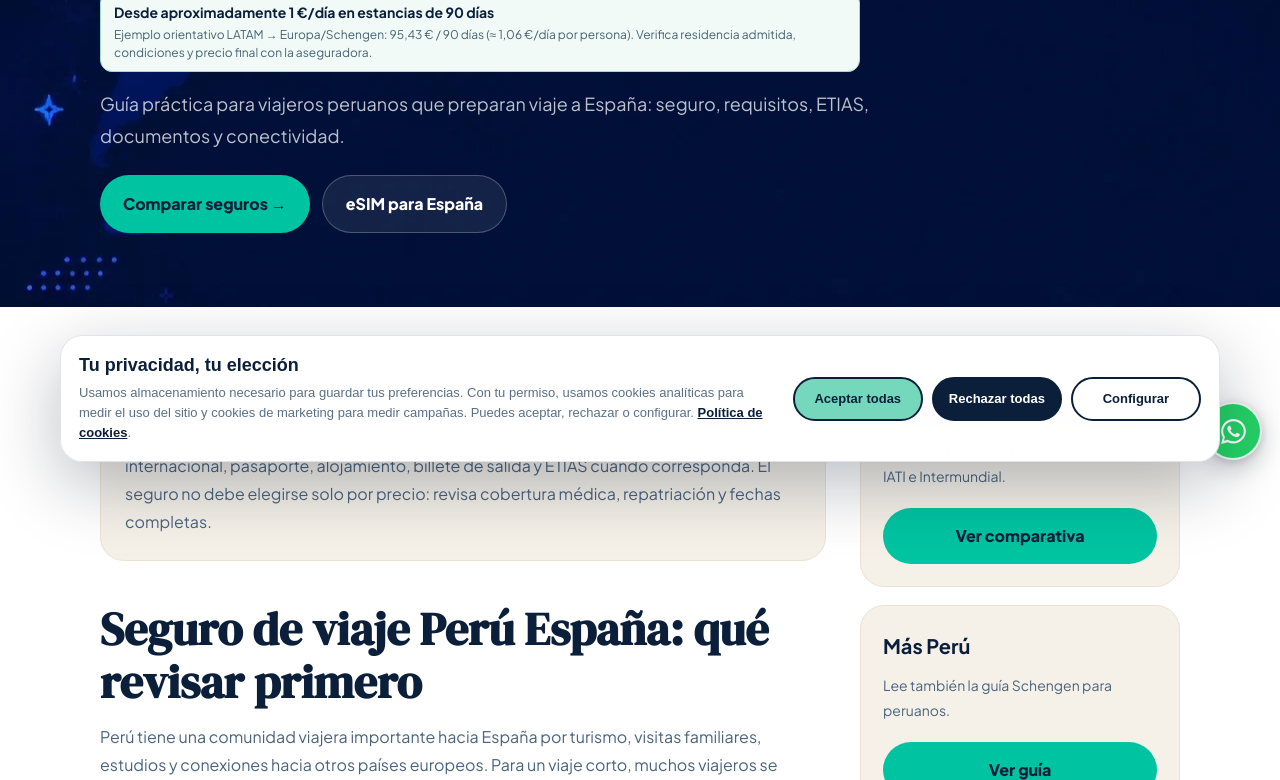
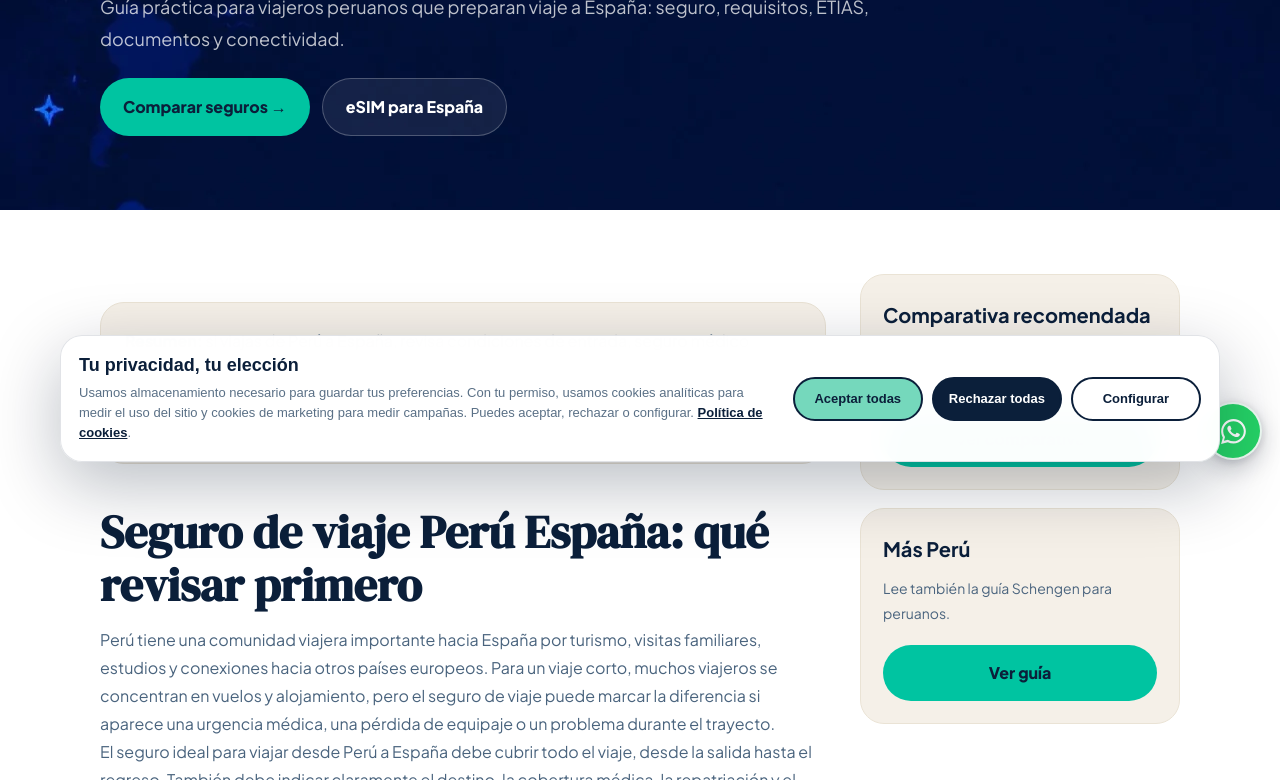
Before and after one commit to justinasspokas-star/viajerolatam, a plain HTML site: page seguro-viaje/peru-a-espana/index.html in a window 1280 px wide. Shown: the part 320-1100 px from the top of the page. Drawn offline with Linux system fonts and the light colour scheme.

Commit message:
Remove redundant long-stay 1 EUR/day callout from LATAM route hero

```diff
--- a/seguro-viaje/peru-a-espana/index.html
+++ b/seguro-viaje/peru-a-espana/index.html
@@ -288,7 +288,7 @@ footer{background:#0B1F3A;color:rgba(255,255,255,.58);padding:36px 5%;font-size:
 </style>
 </link><meta content="summary_large_image" name="twitter:card"/><meta content="Seguro de viaje Perú a España 2026 | Compara opciones en español" name="twitter:title"/><meta content="Compara seguros de viaje para viajar de Perú a España. Revisa cobertura médica, repatriación, Schengen, precio final y condiciones oficiales." name="twitter:description"/><meta content="https://viajerolatam.com/og-mochila-viajerolatam.png?v=2" name="twitter:image"/><meta content="Icono de ViajeroLatam con mochila viajera" property="og:image:alt"/>  <link rel="stylesheet" href="/assets/vl-whatsapp.css">
 </head><body><nav><a class="brand-logo" href="/"><img alt="ViajeroLatam" src="/logo-vl-original-20260528.png"/></a><div class="nav-links"><a href="/seguro-viaje/peru-a-espana/">Perú → España</a><a href="/seguro-viaje/peru-a-europa/">Perú → Europa</a><a href="/visa-schengen/peruanos/">Schengen Perú</a><a class="nav-cta" href="/resultados/?origen=peru&amp;destino=espana-schengen&amp;pais_destino=es&amp;dias=90&amp;personas=1">Comparar ahora</a></div></nav><header class="hero"><div class="hero-inner"><div class="eyebrow">Perú</div><h1>Seguro de viaje Perú España</h1>
-<div class="vl-longstay-eur-note" style="max-width:760px;margin:12px 0 16px;padding:10px 13px;border:1px solid #A5DDC9;border-radius:12px;background:#F1FAF6;color:#0B1F3A;font-size:14px;line-height:1.48"><strong>Desde aproximadamente 1 €/día en estancias de 90 días</strong><span style="display:block;font-size:12px;color:#466374;margin-top:3px">Ejemplo orientativo LATAM → Europa/Schengen: 95,43 € / 90 días (≈ 1,06 €/día por persona). Verifica residencia admitida, condiciones y precio final con la aseguradora.</span></div>
+
 <p>Guía práctica para viajeros peruanos que preparan viaje a España: seguro, requisitos, ETIAS, documentos y conectividad.</p><div class="btn-row"><a class="btn btn-primary" href="/resultados/?origen=peru&amp;destino=espana-schengen&amp;pais_destino=es&amp;dias=90&amp;personas=1">Comparar seguros →</a><a class="btn btn-secondary" href="/esim/espana-colombianos/">eSIM para España</a></div></div></header><main><div class="wrap"><article>
 <div class="box"><p><strong>Resumen:</strong> si viajas de Perú a España, revisa condiciones de entrada, seguro médico internacional, pasaporte, alojamiento, billete de salida y ETIAS cuando corresponda. El seguro no debe elegirse solo por precio: revisa cobertura médica, repatriación y fechas completas.</p></div>
 <h2>Seguro de viaje Perú España: qué revisar primero</h2><p>Perú tiene una comunidad viajera importante hacia España por turismo, visitas familiares, estudios y conexiones hacia otros países europeos. Para un viaje corto, muchos viajeros se concentran en vuelos y alojamiento, pero el seguro de viaje puede marcar la diferencia si aparece una urgencia médica, una pérdida de equipaje o un problema durante el trayecto.</p><p>El seguro ideal para viajar desde Perú a España debe cubrir todo el viaje, desde la salida hasta el regreso. También debe indicar claramente el destino, la cobertura médica, la repatriación y el canal de asistencia.</p>
```
